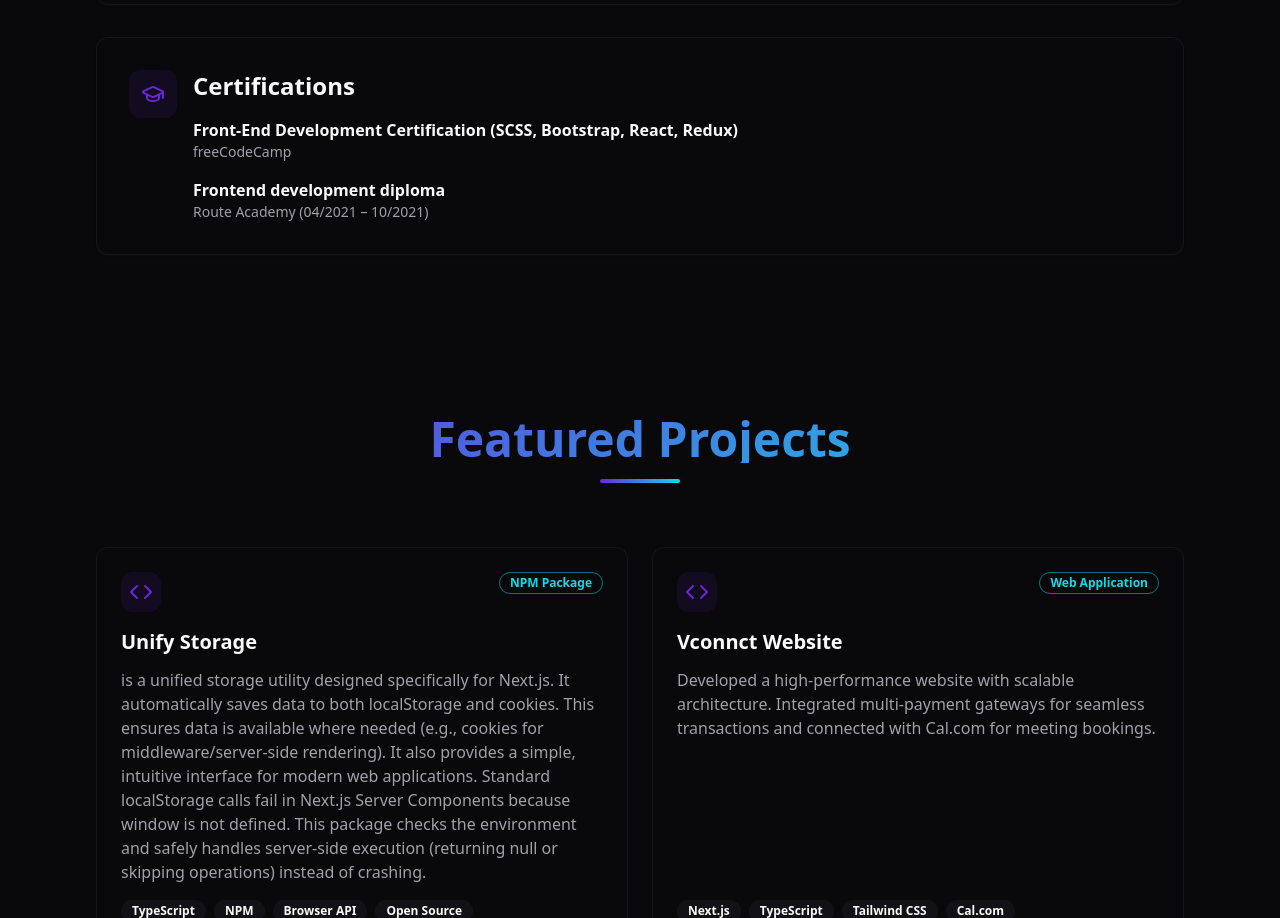
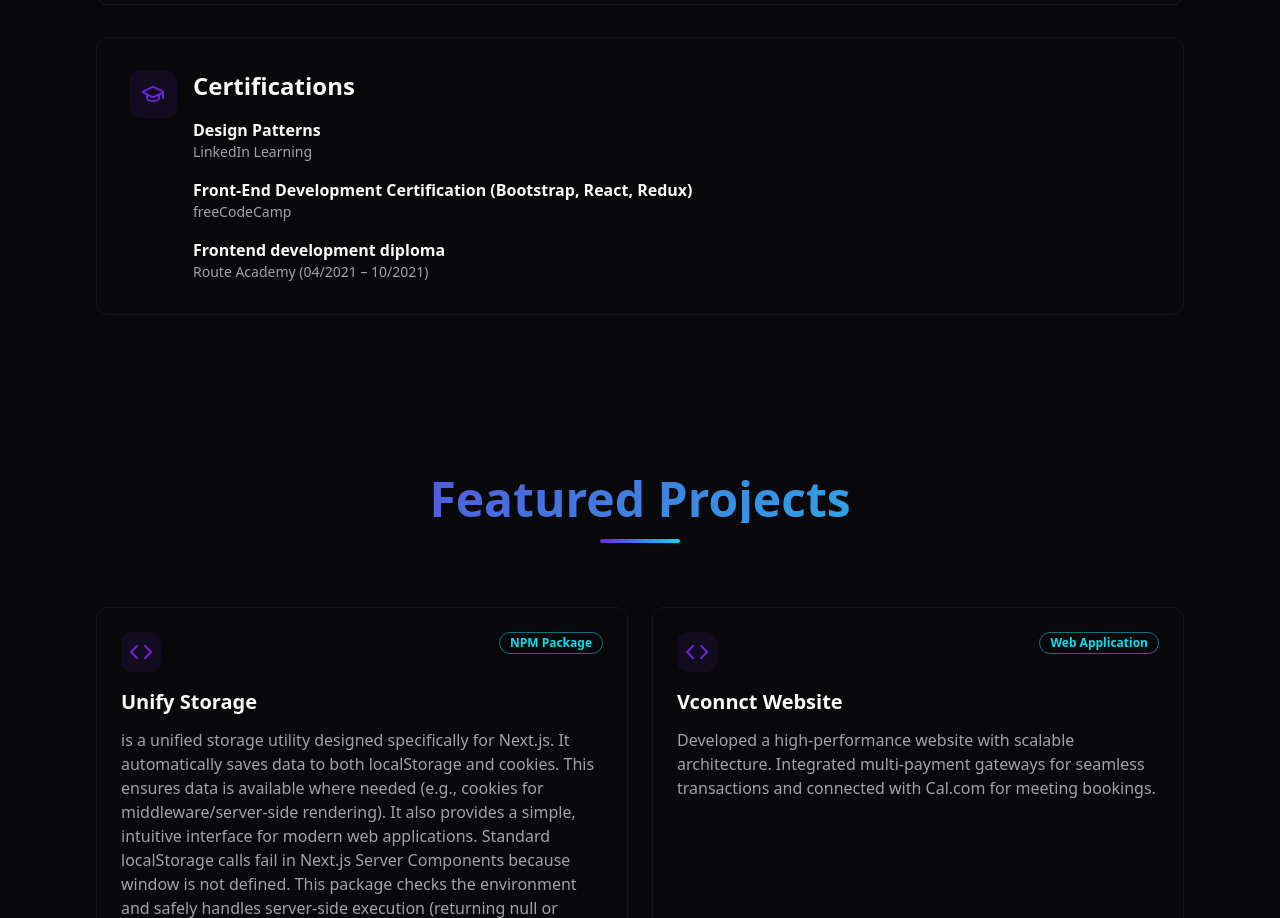
Before and after one commit to Ahmedsoliman03/new-portfolio, a React (Vite) app: page / in a window 1280 px wide. Shown: the part 2742-3660 px from the top of the page. Built offline with nearby package versions, Linux system fonts and the light colour scheme; the HTML template or start-up script is replaced by a standard one.

Commit message:
Add new certification

```diff
--- a/src/components/Experience.tsx
+++ b/src/components/Experience.tsx
@@ -145,7 +145,13 @@ const Experience = () => {
                   <div className="space-y-4">
                     <div className="flex justify-between items-start">
                       <div>
-                        <p className="font-semibold">Front-End Development Certification (SCSS, Bootstrap, React, Redux)</p>
+                        <p className="font-semibold">Design Patterns</p>
+                        <p className="text-sm text-muted-foreground">LinkedIn Learning</p>
+                      </div>
+                    </div>
+                    <div className="flex justify-between items-start">
+                      <div>
+                        <p className="font-semibold">Front-End Development Certification (Bootstrap, React, Redux)</p>
                         <p className="text-sm text-muted-foreground">freeCodeCamp</p>
                       </div>
                     </div>
```
